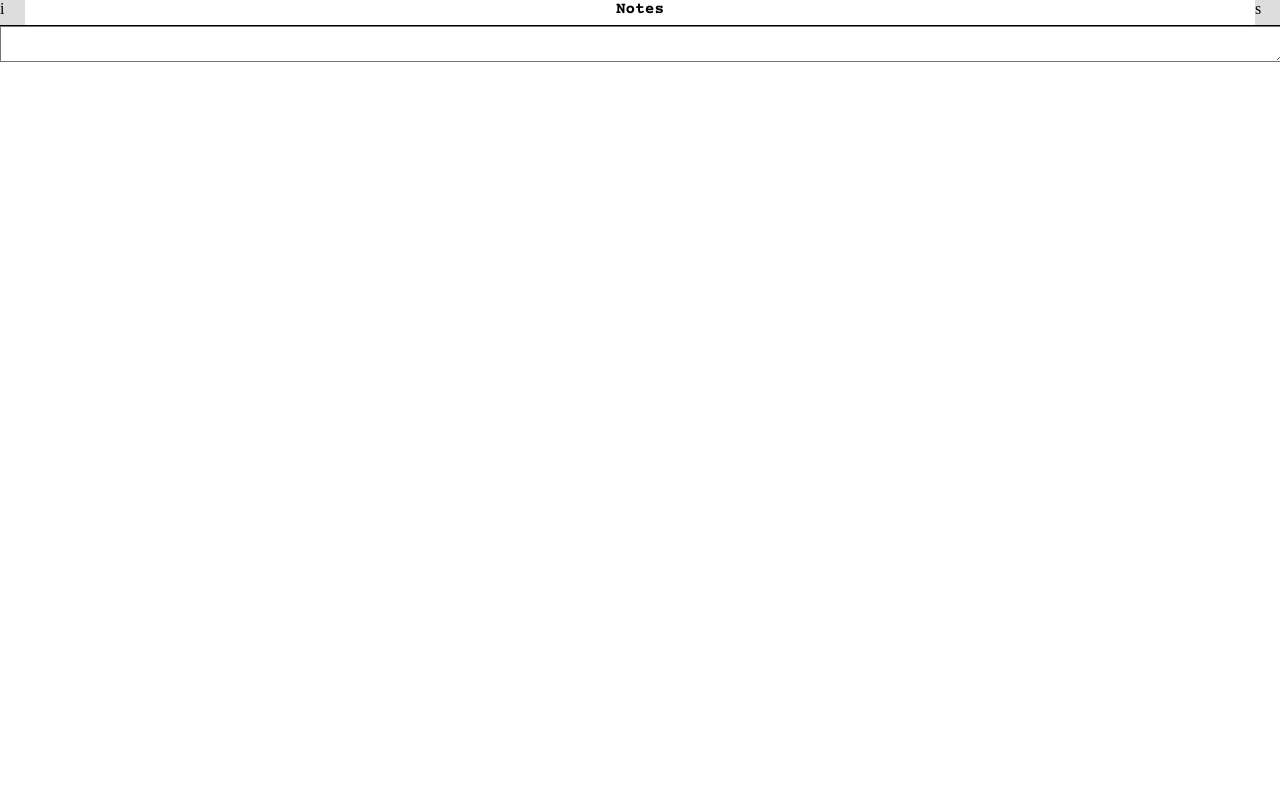
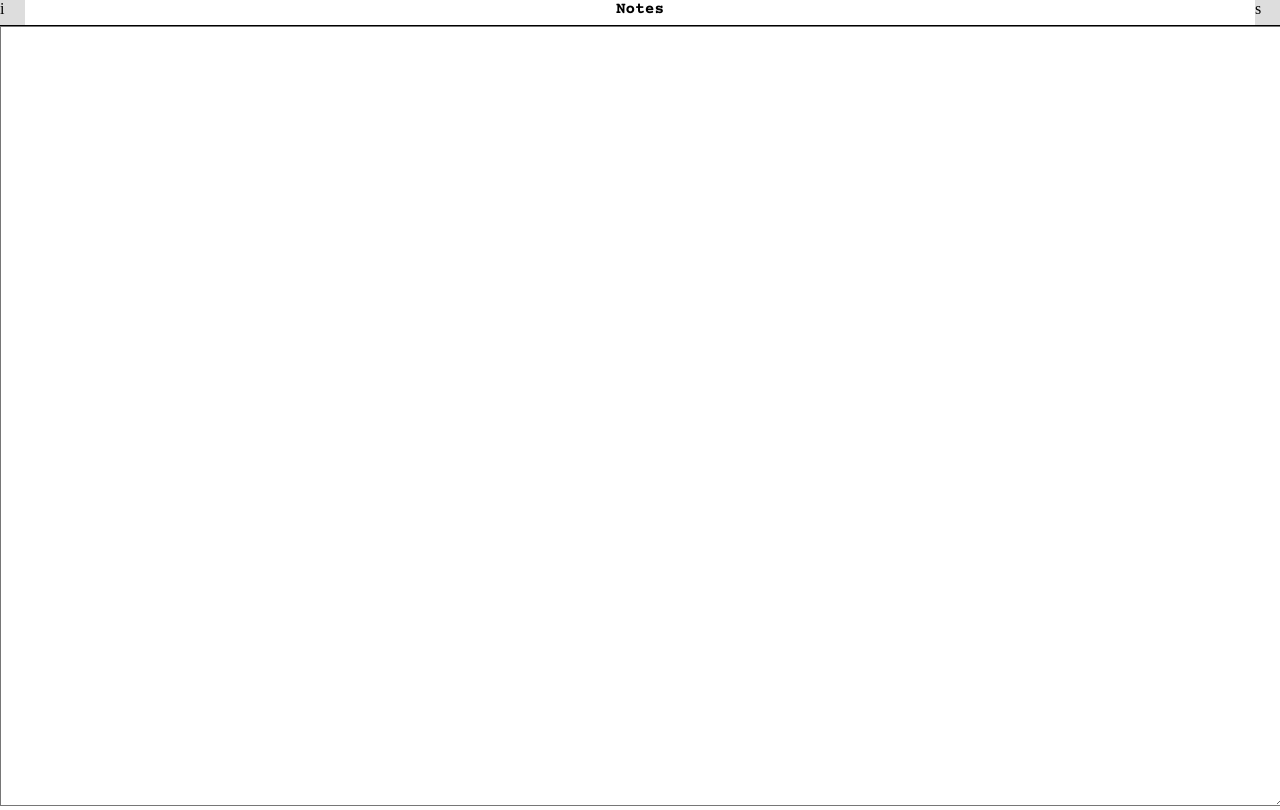
Before and after one commit to c-ehrlich/dockside-apps, a plain HTML site: page notes.html in a window 1280 px wide. Drawn offline with nearby package versions, Linux system fonts and the light colour scheme.

Commit message:
fix layout issue caused by adding doctype

```diff
--- a/notes.css
+++ b/notes.css
@@ -9,9 +9,10 @@
 --color-accent: 	#666600;
 --font-color: #333300; */
 
-body {
+html, body {
   padding: 0;
   margin: 0;
+  height: 100%
 }
 #container {
   display: flex;
```
Also changed, not shown: requirements.txt.
